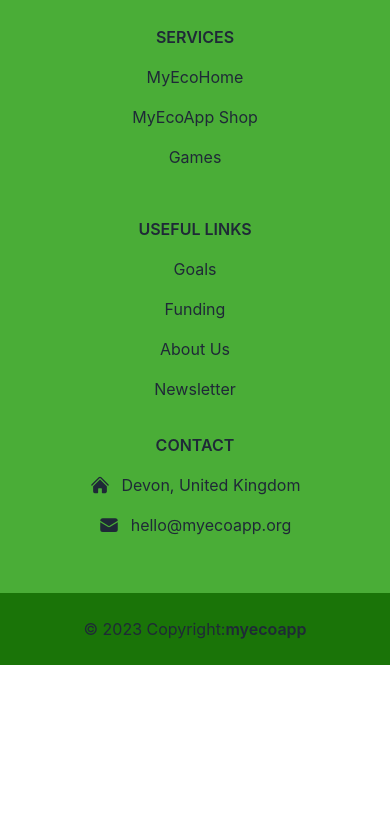
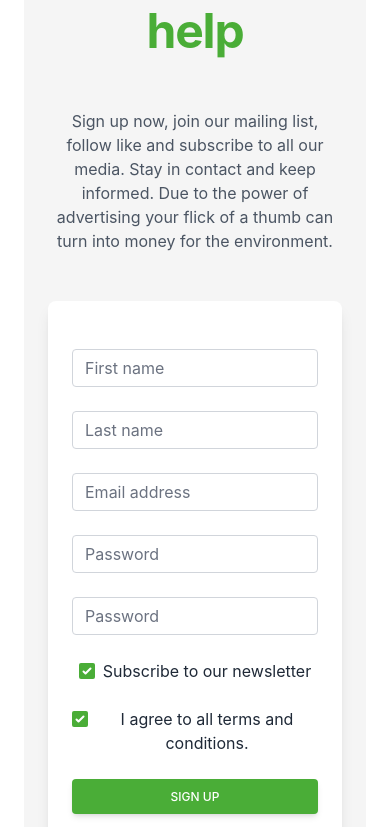
Before and after one commit to webdesignbytom/tailwind-deploy, a React (Create React App) app in the folder client/: page /funding in a window 390 px wide. Shown: the part 5537-6364 px from the top of the page. Before the commit the page ends 6202 px from the top, so only its background shows below. Built offline with nearby package versions, Linux system fonts and the light colour scheme; no server answers.

Commit message:
register page

```diff
--- a/client/src/components/home/HomePageHeader.jsx
+++ b/client/src/components/home/HomePageHeader.jsx
@@ -20,7 +20,7 @@ function HomePageHeader() {
               <h1 className='text-main-colour font-extrabold text-6xl lg:text-8xl 2xl:text-9xl pb-6 text-center md:text-left'>
                 myecoapp
               </h1>
-              <h2 className='font-sans text-2xl 2xl:text-3xl font-bold tracking-tight text-gray-800 dark:text-slate-100 max-w-lg mb-4'>
+              <h2 className='font-sans px-2 text-2xl 2xl:text-3xl font-bold tracking-tight text-gray-800 dark:text-slate-100 max-w-lg mb-4'>
                 Help The Planet <br className='hidden md:block' />
                 by existing,{' '}
                 <span className='inline-block text-deep-purple-accent-400'>
@@ -30,8 +30,9 @@ function HomePageHeader() {
               <div className='md:max-w-[80%]'>
                 <p className='text-text-grey leading-5 dark:text-slate-100 text-base md:text-lg font-poppins'>
                   Help the environment from anywhere for free! At home or at any
-                  event. Use our apps to help us earn while you relax. We have done what
-                  we can to provide entertainment for you. Check out some more feaure with the links below.
+                  event. Use our apps to help us earn while you relax. We have
+                  done what we can to provide entertainment for you. Check out
+                  some more feaure with the links below.
                 </p>
               </div>
             </article>
--- a/client/src/components/users/SignUpCTA.jsx
+++ b/client/src/components/users/SignUpCTA.jsx
@@ -1,69 +1,127 @@
-import React from 'react';
+import React, { useState } from 'react';
 
 function SignUpCTA() {
+  const [registerFormData, setRegisterFormData] = useState({
+    email: '',
+    password: '',
+    confirmPassword: '',
+    firstName: '',
+    lastName: '',
+    newsletterChecked: true,
+    termsChecked: true,
+  });
+
+  const handleSubmitRegisterForm = (event) => {
+    event.preventDefault();
+  };
+
+  const handleChange = (event) => {
+    const { name, value } = event.target;
+
+    setRegisterFormData({
+      ...registerFormData,
+      [name]: value,
+    });
+  };
   return (
-    <div className='container my-24 px-6 mx-auto'>
-      {/* <!-- Section: Design Block --> */}
+    <div className='container mb-12 px-6 mx-auto'>
       <section className='mb-32 text-gray-800 text-center lg:text-left'>
         <div
           className='px-6 py-12 md:px-12'
-          style='background-color: hsl(0, 0%, 96%)'
+          style={{ backgroundColor: 'hsl(0, 0%, 96%)' }}
         >
           <div className='grid lg:grid-cols-2 gap-12 items-center'>
             <div className='mt-12 lg:mt-0'>
               <h1 className='text-5xl font-bold tracking-tight leading-tight mb-12'>
-                The best offer <br />
-                <span className='text-main-colour'>for your business</span>
+                The best way <br />
+                <span className='text-main-colour'>for you to help</span>
               </h1>
               <p className='text-gray-600'>
-                Lorem ipsum dolor sit amet consectetur adipisicing elit.
-                Eveniet, itaque accusantium odio, soluta, corrupti aliquam
-                quibusdam tempora at cupiditate quis eum maiores libero
-                veritatis? Dicta facilis sint aliquid ipsum atque?
+                Sign up now, join our mailing list, follow like and subscribe to
+                all our media. Stay in contact and keep informed. Due to the
+                power of advertising your flick of a thumb can turn into money
+                for the environment.
               </p>
             </div>
             <div className='mb-12 lg:mb-0'>
               <div className='block rounded-lg shadow-lg bg-white px-6 py-12 md:px-12'>
-                <form>
+                <form onSubmit={handleSubmitRegisterForm}>
                   <div className='grid md:grid-cols-2 md:gap-6'>
                     <div className='mb-6'>
                       <input
                         type='text'
                         className='form-control block w-full px-3 py-1.5 text-base font-normal text-gray-700 bg-white bg-clip-padding border border-solid border-gray-300 rounded transition ease-in-out m-0 focus:text-gray-700 focus:bg-white focus:border-main-colour focus:outline-none'
                         placeholder='First name'
+                        id='firstName'
+                        name='firstName'
+                        onChange={handleChange}
                       />
                     </div>
                     <div className='mb-6'>
                       <input
                         type='text'
+                        id='lastName'
+                        name='lastName'
                         className='form-control block w-full px-3 py-1.5 text-base font-normal text-gray-700 bg-white bg-clip-padding border border-solid border-gray-300 rounded transition ease-in-out m-0 focus:text-gray-700 focus:bg-white focus:border-main-colour focus:outline-none'
                         placeholder='Last name'
+                        onChange={handleChange}
                       />
                     </div>
                   </div>
                   <input
                     type='email'
+                    id='email'
+                    name='email'
                     className='form-control block w-full px-3 py-1.5 mb-6 text-base font-normal text-gray-700 bg-white bg-clip-padding border border-solid border-gray-300 rounded transition ease-in-out m-0 focus:text-gray-700 focus:bg-white focus:border-main-colour focus:outline-none'
                     placeholder='Email address'
+                    onChange={handleChange}
                   />
                   <input
                     type='password'
+                    id='password'
+                    name='password'
                     className='form-control block w-full px-3 py-1.5 mb-6 text-base font-normal text-gray-700 bg-white bg-clip-padding border border-solid border-gray-300 rounded transition ease-in-out m-0 focus:text-gray-700 focus:bg-white focus:border-main-colour focus:outline-none'
                     placeholder='Password'
+                    onChange={handleChange}
+                  />
+                  <input
+                    type='password'
+                    id='confirmPassword'
+                    name='confirmPassword'
+                    className='form-control block w-full px-3 py-1.5 mb-6 text-base font-normal text-gray-700 bg-white bg-clip-padding border border-solid border-gray-300 rounded transition ease-in-out m-0 focus:text-gray-700 focus:bg-white focus:border-main-colour focus:outline-none'
+                    placeholder='Password'
+                    onChange={handleChange}
                   />
                   <div className='form-check flex justify-center mb-6'>
                     <input
                       className='form-check-input appearance-none h-4 w-4 border border-gray-300 rounded-sm bg-white checked:bg-main-colour checked:border-main-colour focus:outline-none transition duration-200 mt-1 align-top bg-no-repeat bg-center bg-contain float-left mr-2 cursor-pointer'
                       type='checkbox'
                       value=''
-                      id='flexCheckChecked'
+                      id='newsletterChecked'
+                      name='newsletterChecked'
                       checked
                     />
                     <label
                       className='form-check-label inline-block text-gray-800'
-                      for='flexCheckChecked'
+                      for='newsletterChecked'
                     >
                       Subscribe to our newsletter
+                    </label>
+                  </div>
+                  <div className='form-check flex justify-center mb-6'>
+                    <input
+                      className='form-check-input appearance-none h-4 w-4 border border-gray-300 rounded-sm bg-white checked:bg-main-colour checked:border-main-colour focus:outline-none transition duration-200 mt-1 align-top bg-no-repeat bg-center bg-contain float-left mr-2 cursor-pointer'
+                      type='checkbox'
+                      value=''
+                      id='termsChecked'
+                      name='termsChecked'
+                      checked
+                    />
+                    <label
+                      className='form-check-label inline-block text-gray-800'
+                      for='termsChecked'
+                    >
+                      I agree to all terms and conditions.
                     </label>
                   </div>
                   <button
--- a/client/src/pages/contact/ContactUsPage.jsx
+++ b/client/src/pages/contact/ContactUsPage.jsx
@@ -59,11 +59,12 @@ function ContactUsPage() {
                 Send us a messgae directly throught the form below. Or select
                 from some of our email options for departments.
               </p>
+              <p className='lg:hidden text-colour-dark font-semibold pt-1'><a href="mailto:info@myecoapp.org">Email Us By Clicking Here</a></p>
             </div>
           </section>
 
           {/* sides */}
-          <section className='grid grid-cols-2'>
+          <section className='grid lg:grid-cols-2'>
             {/* LEFT */}
             <section>
               <ContactFormComponent
@@ -75,7 +76,7 @@ function ContactUsPage() {
               />
             </section>
             {/* RIGHT */}
-            <section className='grid w-full p-10'>
+            <section className='hidden lg:grid w-full p-10'>
               <section className='mx-auto mt-16 max-w-xl sm:mt-12 bg-main-colour shadow-[rgba(0,_0,_0,_0.4)_0px_30px_90px] grid w-full py-20 px-32'>
                 <article className='bg-gray-50 shadow-[rgba(0,_0,_0,_0.5)_0px_30px_90px] text-center grid items-center'>
                   <h3>
--- a/client/src/pages/funding/FundingPage.jsx
+++ b/client/src/pages/funding/FundingPage.jsx
@@ -4,6 +4,7 @@ import Navbar from '../../components/navigation/Navbar';
 import FooterComponent from '../../components/footer/FooterComponent';
 // Data
 import { FundingOptions } from '../../utils/data/CompanyData';
+import SignUpCTA from '../../components/users/SignUpCTA';
 
 function FundingPage() {
   return (
@@ -322,6 +323,10 @@ function FundingPage() {
             </div>
           </section>
         </div>
+
+        <section className='lg:hidden'>
+          <SignUpCTA />
+        </section>
       </main>
 
       <FooterComponent />
```
Also changed, not shown: client/src/pages/about/AboutPage.jsx (+17 -8 lines), client/src/utils/data/CompanyData.jsx (+6 -6 lines), client/src/assets/img/myea/myea-logo.jpg (added).
